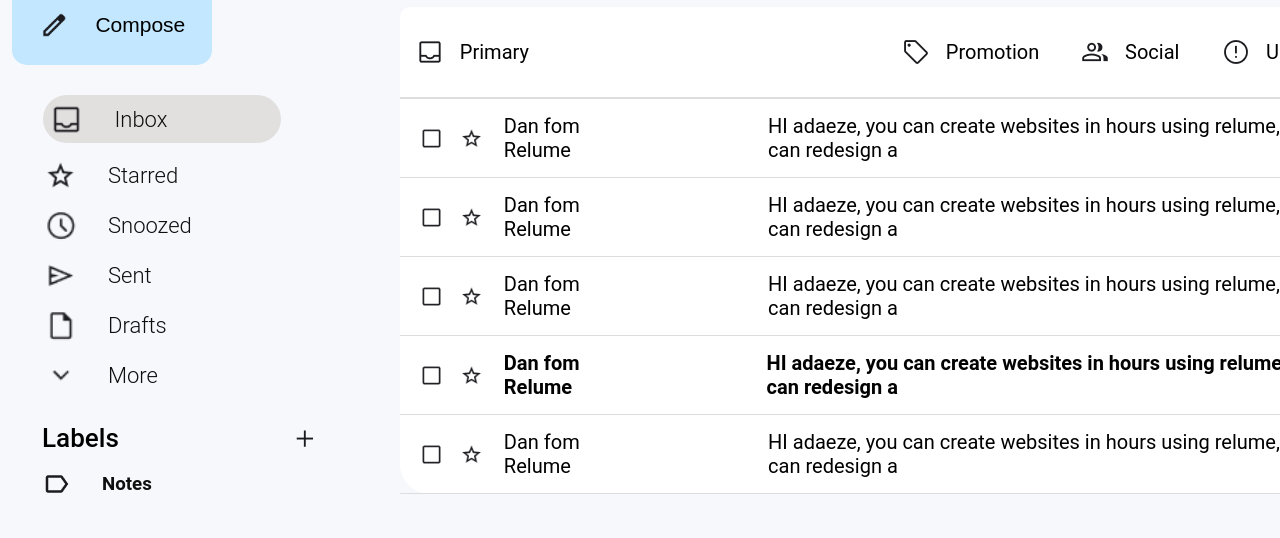
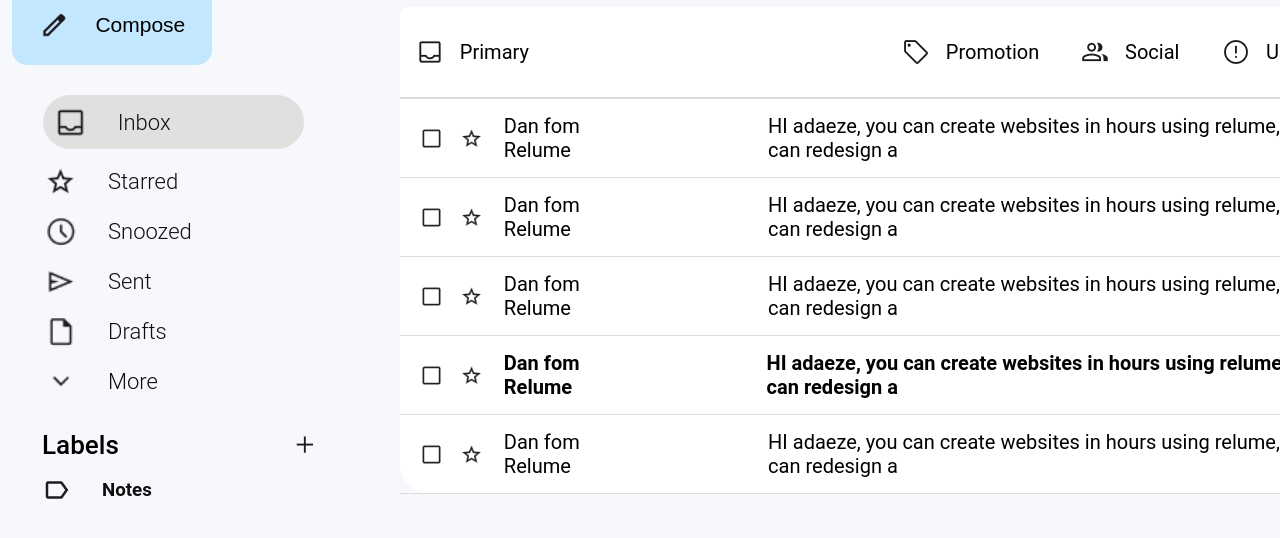
Before and after one commit to Adaking-slack/Gmail-template, a plain HTML site: page index.html in a window 1280 px wide. In both pictures the pointer is over the link "Inbox". Shown: the part 104-642 px from the top of the page. Drawn offline with Linux system fonts and the light colour scheme.

Commit message:
Made space adjustment to the a elements

```diff
--- a/Style.css
+++ b/Style.css
@@ -108,11 +108,11 @@ a {
     color: #0f0f0f;
 }
 
-a:hover {
+ a:hover  {
     background-color: #e2dfdf;
     border-radius: 60px;
-    padding: 2%;
-    width: 70%;
+    padding: 3%;
+    width: 75%;
 }
 
 .container-items li {
```
